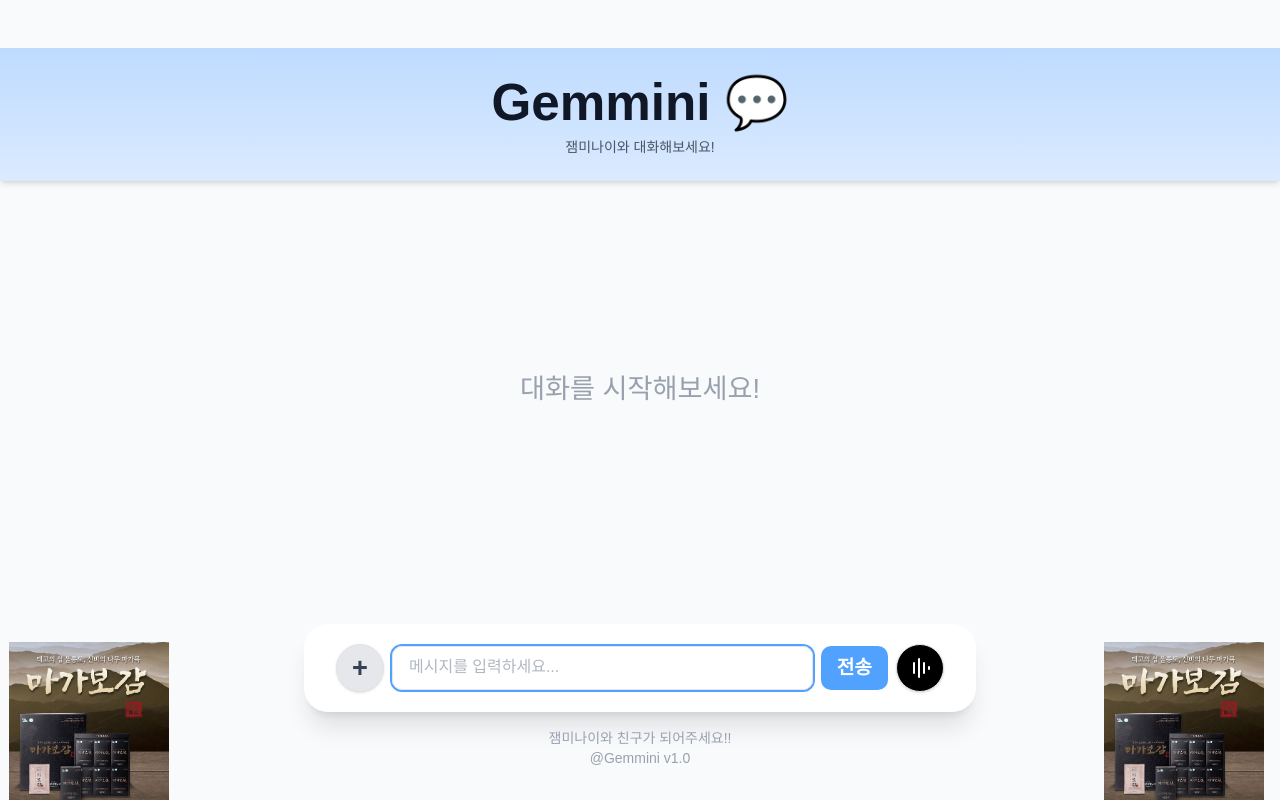
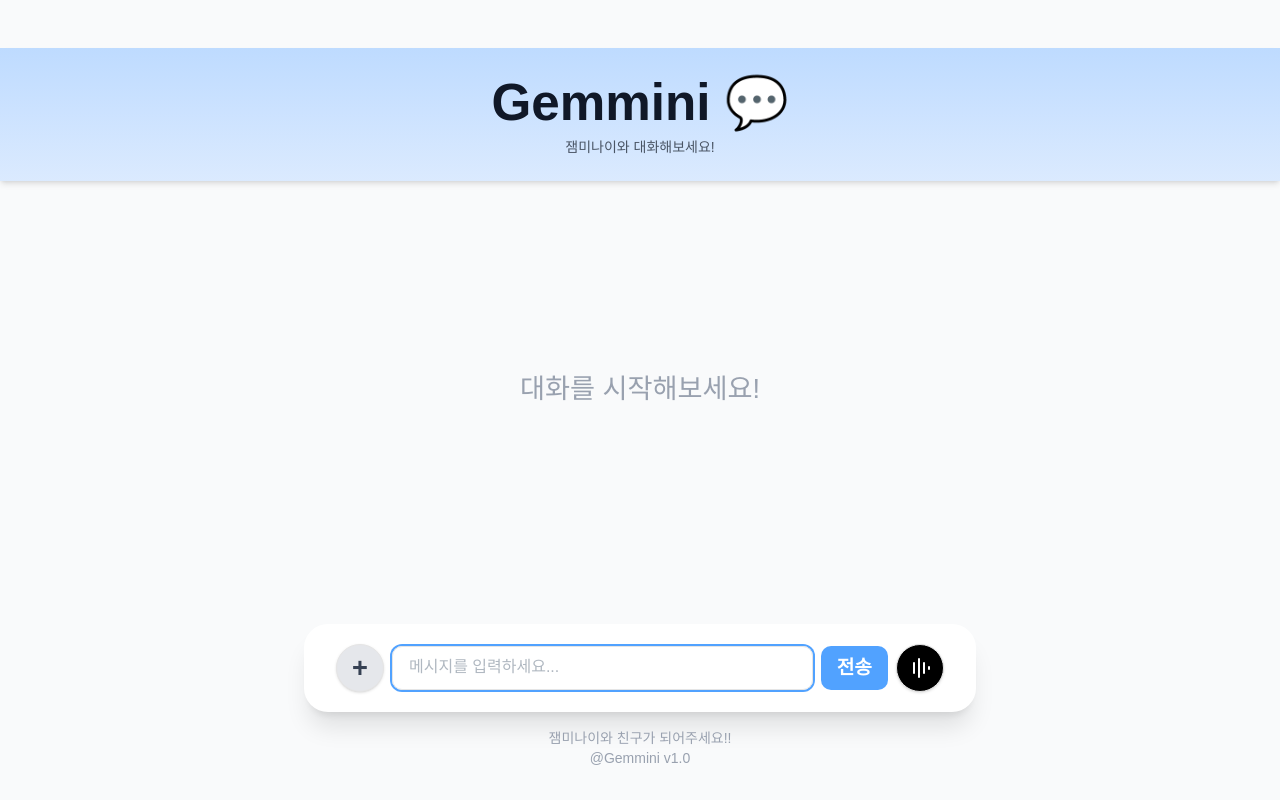
Before and after one commit to js48jjw/Gemmini, a Next.js app: page / in a window 1280 px wide. Built offline with nearby package versions, Linux system fonts and the light colour scheme.

Commit message:
adsense remove

```diff
--- a/src/app/globals.css
+++ b/src/app/globals.css
@@ -243,11 +243,3 @@ input, button {
     display: none !important;
   }
 }
-
-/* 프로모션 배너 이미지 기본 스타일 (안전 가드) */
-.left-promo-banner img,
-.right-promo-banner img {
-  display: block;
-  width: 160px;
-  height: auto;
-}
--- a/src/app/layout.tsx
+++ b/src/app/layout.tsx
@@ -61,20 +61,6 @@ export default function RootLayout({ children }: { children: React.ReactNode })
             data-ad-height="600"
           ></ins>
           <Script src="//t1.daumcdn.net/kas/static/ba.min.js" strategy="afterInteractive" />
-          {/* 좌측 프로모션 배너 (PC 전용) */}
-          <a
-            href="https://ui7gwmf8ww.sens.kr"
-            target="_blank"
-            rel="noopener noreferrer"
-            style={{
-              display: 'block',
-              width: 160,
-              marginTop: 12,
-            }}
-            className="left-promo-banner"
-          >
-            <img src="/magabogam.png" alt="좌측 프로모션 배너" style={{ width: 160, height: 'auto' }} />
-          </a>
         </div>
         {/* 우측 고정 광고 */}
         <div className="ad-container" style={{
@@ -96,20 +82,6 @@ export default function RootLayout({ children }: { children: React.ReactNode })
             data-ad-height="600"
           ></ins>
           <Script src="//t1.daumcdn.net/kas/static/ba.min.js" strategy="afterInteractive" />
-          {/* 우측 프로모션 배너 (PC 전용) */}
-          <a
-            href="https://ui7gwmf8ww.sens.kr"
-            target="_blank"
-            rel="noopener noreferrer"
-            style={{
-              display: 'block',
-              width: 160,
-              marginTop: 12,
-            }}
-            className="right-promo-banner"
-          >
-            <img src="/magabogam.png" alt="우측 프로모션 배너" style={{ width: 160, height: 'auto' }} />
-          </a>
         </div>
         {/* 메인 컨텐츠 */}
         {children}
```
